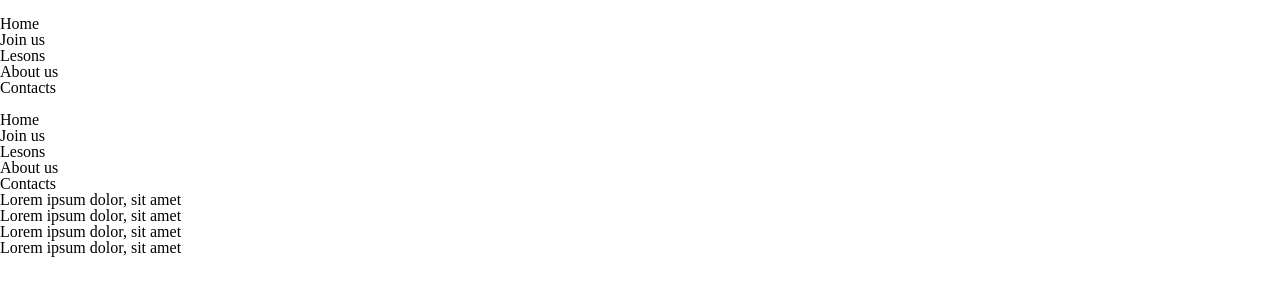
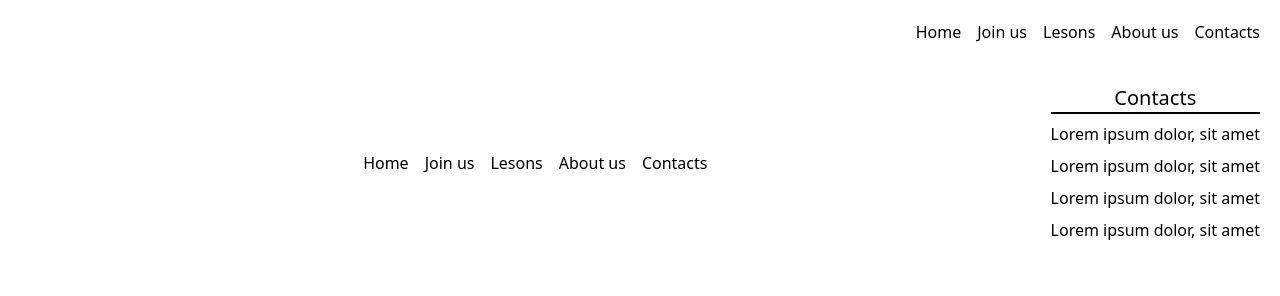
Before and after one commit to Yaroslav-Pa/simple-japanese-website, a website: page src/pages/index.html in a window 1280 px wide. Drawn offline with Linux system fonts and the light colour scheme.

Commit message:
tailwind adding

```diff
--- a/src/pages/index.html
+++ b/src/pages/index.html
@@ -5,14 +5,15 @@
   <meta name="viewport" content="width=device-width, initial-scale=1.0">
   <title>Jp site</title>
   <link rel="stylesheet" href="../css/reset.css">
+  <link rel="stylesheet" href="../css/output.css">
   <link rel="stylesheet" href="../css/index.css">
   <script defer src="../js/index.js"></script>
 </head>
 <body>
-  <header class="">
+  <header class="flex flex-row justify-between p-5">
     <img src="../../public/icon.png" alt="">
     <nav>
-      <ul>
+      <ul class="flex flex-row gap-4">
         <li>Home</li>
         <li>Join us</li>
         <li>Lesons</li>
@@ -24,10 +25,10 @@
   <body>
 
   </body>
-  <footer>
+  <footer class="flex flex-col sm:flex-row justify-between items-center p-5 gap-5">
     <img src="../../public/icon.png" alt="">
     <nav>
-      <ul>
+      <ul class="flex flex-col sm:flex-row gap-4">
         <li>Home</li>
         <li>Join us</li>
         <li>Lesons</li>
@@ -35,7 +36,8 @@
         <li>Contacts</li>
       </ul>
     </nav>
-    <div>
+    <div class="flex flex-col gap-2">
+      <h3 class="text-center text-xl border-b-2 border-black border-solid">Contacts</h3>
       <p>Lorem ipsum dolor, sit amet</p>
       <p>Lorem ipsum dolor, sit amet</p>
       <p>Lorem ipsum dolor, sit amet</p>
```
Also changed, not shown: src/css/output.css.
